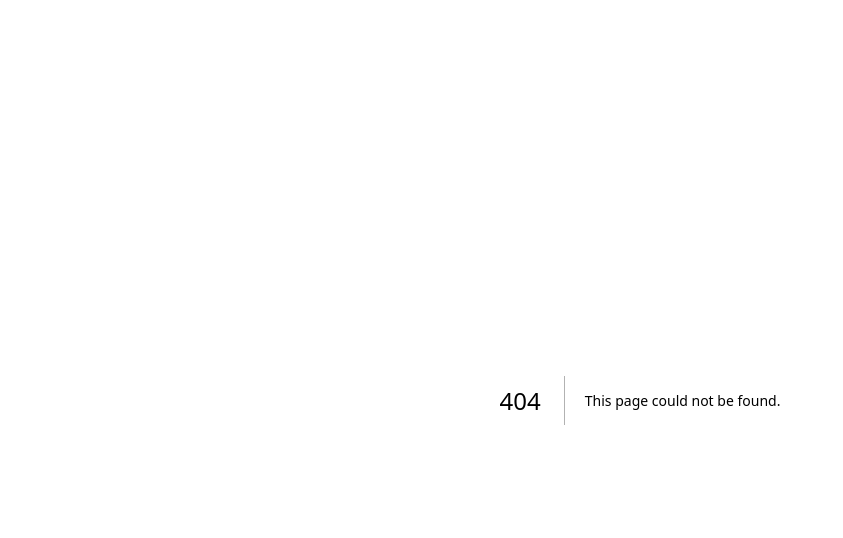
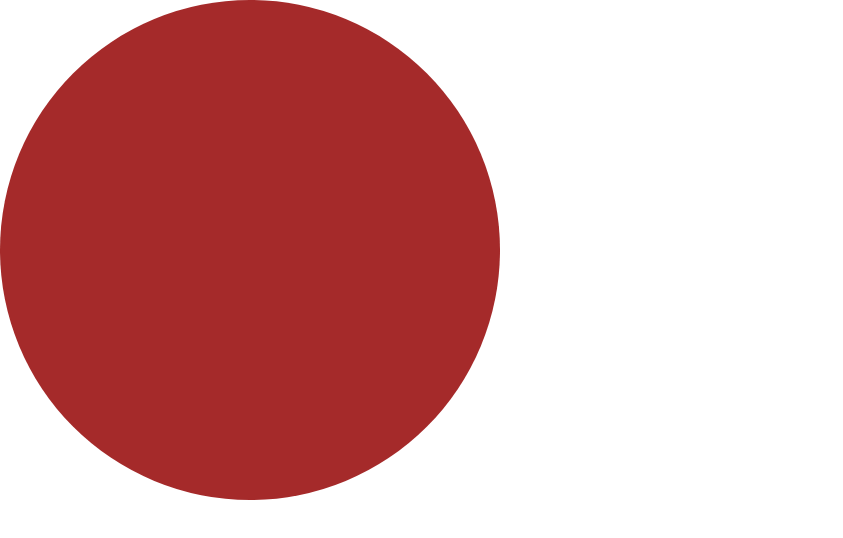
Before and after one commit to Sulaiman-ai/travel-expense, a Next.js app: page /dashboard in a window 1280 px wide. Before the commit this address had no page. Shown: the top 538 px of the page, without its empty margins (0-843 px from the left). Built offline with nearby package versions, Linux system fonts and the light colour scheme.

Commit message:
Added dashboard page and css. Commented out global css dark theme

```diff
--- /dev/null
+++ b/app/dashboard/dashboard.module.css
@@ -0,0 +1,6 @@
+.fraction {
+    height: 500px;
+    width: 500px;
+    border-radius: 50%;
+    background-color: brown;
+}
--- /dev/null
+++ b/app/dashboard/page.js
@@ -0,0 +1,9 @@
+import styles from './dashboard.module.css';
+
+export default function DashBoard(){
+    return (
+        <div className={styles.dashboard}>
+            <div className={styles.fraction}></div>
+        </div>
+    )
+}
--- a/app/globals.css
+++ b/app/globals.css
@@ -85,7 +85,7 @@ body {
   overflow-x: hidden;
 }
 
-body {
+/* body {
   color: rgb(var(--foreground-rgb));
   background: linear-gradient(
       to bottom,
@@ -93,7 +93,7 @@ body {
       rgb(var(--background-end-rgb))
     )
     rgb(var(--background-start-rgb));
-}
+} */
 
 a {
   color: inherit;
@@ -102,6 +102,6 @@ a {
 
 @media (prefers-color-scheme: dark) {
   html {
-    color-scheme: dark;
+    /* color-scheme: dark; */
   }
 }
```
